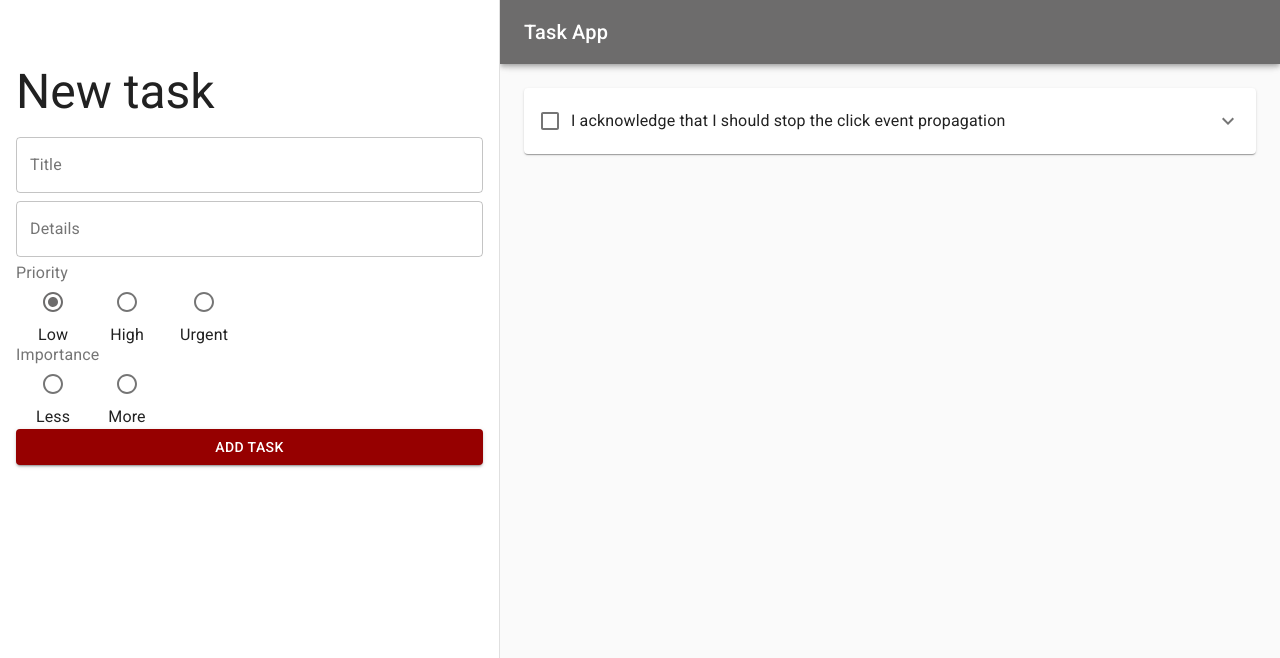
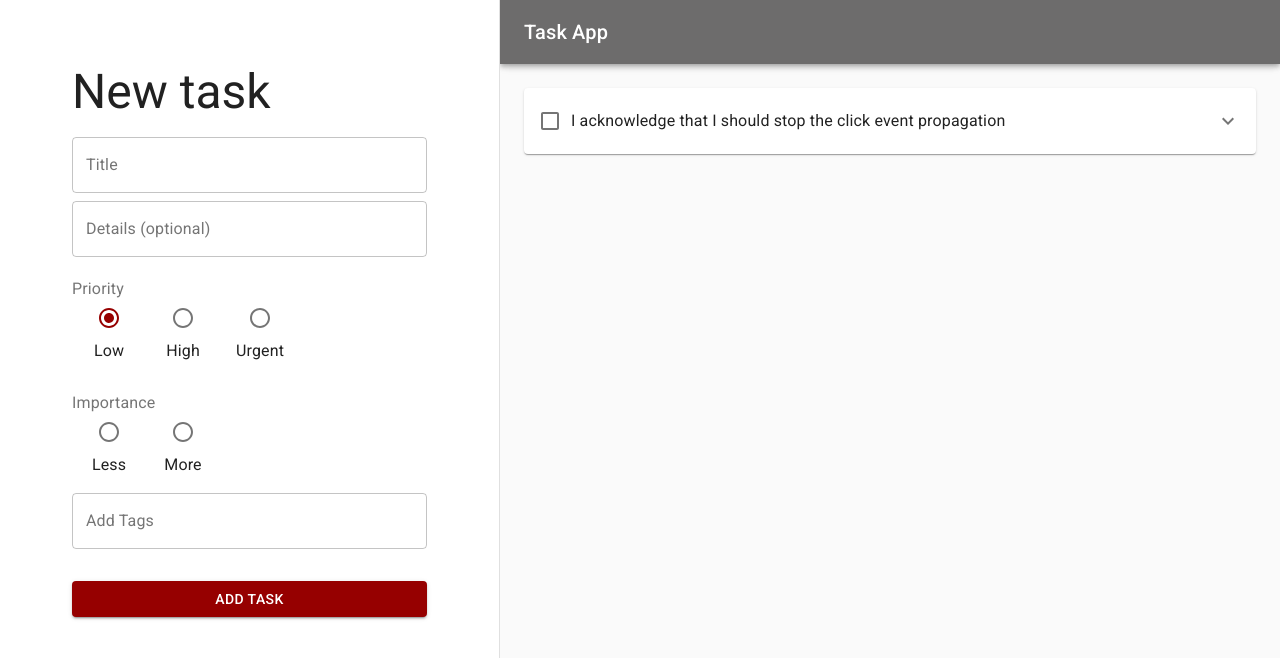
Before and after one commit to stevendelro/task-app, a React app in the folder client/: page / in a window 1280 px wide. Shown: the top 658 px of the page. Built offline with nearby package versions, Linux system fonts and the light colour scheme.

Commit message:
NewTaskForm now POSTs onSubmit and receives updated tasklist

```diff
--- a/client/src/components/MyDrawer/NewTaskForm.js
+++ b/client/src/components/MyDrawer/NewTaskForm.js
@@ -1,7 +1,8 @@
-import React from 'react';
+import React, { useState } from 'react';
+import { bindActionCreators } from 'redux';
 import { connect } from 'react-redux';
 import axios from 'axios';
-import { useFormik } from 'formik';
+import { addNewTask } from '../../actions/userActionCreators';
 import { makeStyles } from '@material-ui/core/styles';
 import TextField from '@material-ui/core/TextField';
 import Button from '@material-ui/core/Button';
@@ -11,111 +12,257 @@ import FormControl from '@material-ui/core/FormControl';
 import FormControlLabel from '@material-ui/core/FormControlLabel';
 import FormLabel from '@material-ui/core/FormLabel';
 import Typography from '@material-ui/core/Typography';
+import Grid from '@material-ui/core/Grid';
+import Box from '@material-ui/core/Box';
+import Chip from '@material-ui/core/Chip';
 
 const useStyles = makeStyles(theme => ({
   toolbar: theme.mixins.toolbar,
   form: {
-    padding: theme.spacing(0, 2),
+    padding: theme.spacing(0, 5),
+    [theme.breakpoints.down('sm')]: {
+      padding: theme.spacing(0, 3),
     },
-  usernameField: {
+    [theme.breakpoints.up('lg')]: {
+      padding: theme.spacing(0, 9),
+    },
+  },
+  chipBox: {
+    padding: theme.spacing(1),
+  },
+  textField: {
     paddingBottom: theme.spacing(1),
   },
-  emailField: {
-    paddingBottom: theme.spacing(1),
+  tagField: {
+    paddingBottom: theme.spacing(4),
   },
-  passwordField: {
-    paddingBottom: theme.spacing(1),
+  radioGroup: {
+    margin: theme.spacing(2, 2, 2, 0),
+  },
+  priorityGroup: {
+    display: 'flex',
+    flexDirection: 'row',
+    justifyContent: 'center',
+    alignItems: 'center',
   },
 }));
 
-function NewTaskForm() {
+const NewTaskForm = ({ addNewTask, userId, username }) => {
   const classes = useStyles();
+  const [taskTitle, setTaskTitle] = useState('');
+  const [taskDetails, setTaskDetails] = useState('');
+  const [tagString, setTagString] = useState('');
+  const [tagArray, setTagArray] = useState('');
 
+  const [primaryLevel, setPrimaryLevel] = useState('high');
+  const [primaryValue, setPrimaryValue] = useState(1);
+
+  const [importance, setImportance] = useState(null);
+  const [secondaryValue, setSecondaryValue] = useState(null);
+
+  const handleTaskTitle = event => {
+    console.log(`event`, event.target.value);
+    setTaskTitle(event.target.value);
+    console.log(`taskTitle`, taskTitle);
+  };
+  const handleTaskDetail = event => {
+    setTaskDetails(event.target.value);
+  };
+
+  const handlePrimaryChange = event => {
+    setPrimaryValue(Number(event.target.value));
+
+    if (event.target.value === 1) {
+      setPrimaryLevel('low');
+    }
+    if (event.target.value === 2) {
+      setPrimaryLevel('high');
+    }
+    if (event.target.value === 3) {
+      setPrimaryLevel('urgent');
+    }
+  };
+
+  const handleSecondaryChange = event => {
+    if (event.target.value === 'less') {
+      setImportance(event.target.value);
+      setSecondaryValue(1);
+    }
+    if (event.target.value === 'more') {
+      setImportance(event.target.value);
+      setSecondaryValue(2);
+    }
+  };
+
+  const handleAddTags = event => {
+    setTagString(event.target.value);
+    // BUG: setTagString is one key behind setting the state.
+    console.log(`tagString: `, tagString);
+    console.log('targetVal: ', event.target.value);
+    const wordArray = tagString.replace(/[ \t]/g, '').split(',');
+    setTagArray(wordArray);
+    console.log(`wordArray`, wordArray);
+  };
+
+  const handleTaskDataFormat = () => {
+    const withoutEmptyStrings = [];
+    tagArray.forEach(tagArrayItem => {
+      if (tagArrayItem.length !== 0) withoutEmptyStrings.push(tagArrayItem);
+    });
+    setTagArray(withoutEmptyStrings);
+  };
+
+  const resetForm = () => {
+    setTagString('');
+    setTaskTitle('');
+    setTaskDetails('');
+    setPrimaryLevel('low');
+    setPrimaryValue(1);
+    setImportance('less');
+    setSecondaryValue(1);
+  };
+
+  const HARDCODED_USER_ID = '60d37a2685024e535e0d3084'
+
+  const handleSubmit = async event => {
+    event.preventDefault();
+    console.log(`userId: `, userId);
+    try {
+      const tasklist = await axios.post(
+        `/user/task?userid=${HARDCODED_USER_ID}`,
+        {
+          author: username,
+          tasktitle: taskTitle,
+          details: taskDetails,
+          priority: {
+            primary: {
+              level: primaryLevel,
+              value: primaryValue,
+            },
+            secondary: {
+              importance: importance,
+              value: secondaryValue,
+            },
+          },
+          tags: [...tagArray],
+        }
+      );
+      resetForm()
+      console.log(`task`, tasklist);
+      addNewTask(tasklist);
+    } catch (error) {
+      console.error('ERROR IN CREATING A NEW TASK USER: ', error);
+      // Figure out a way to display to the user that an error occured here.
+    }
+  };
   return (
     <div>
       <div className={classes.toolbar} />
-      <form className={classes.form}>
+      <form className={classes.form} onSubmit={handleSubmit}>
         <Typography variant="h3" component="h1" gutterBottom>
           New task
         </Typography>
         <TextField
-          className={classes.emailField}
+          className={classes.textField}
           fullWidth
           label="Title"
           variant="outlined"
-          // {...formik.getFieldProps('email')}
-          // onChange={formik.handleChange}
-          // value={formik.values.email}
-          // error={formik.errors.email && Boolean(formik.touched.email)}
-          // helperText={formik.touched.email ? formik.errors.email : ''}
+          value={taskTitle}
+          onChange={handleTaskTitle}
         />
         <TextField
-          className={classes.passwordField}
+          className={classes.textField}
           fullWidth
-          label="Details"
+          label="Details (optional)"
           variant="outlined"
-          // {...formik.getFieldProps('password')}
-          // onChange={formik.handleChange}
-          // value={formik.values.password}
-          // error={formik.errors.password && Boolean(formik.touched.password)}
-          // helperText={formik.touched.password ? formik.errors.password : ''}
+          value={taskDetails}
+          onChange={handleTaskDetail}
         />
-        <FormControl component="fieldset">
+        <Grid
+          container
+          direction="column"
+          justify="center"
+          alignItems="flex-start">
+          <FormControl className={classes.radioGroup} component="fieldset">
             <FormLabel component="legend">Priority</FormLabel>
             <RadioGroup
               row
-            aria-label="position"
-            name="position"
-            defaultValue="top">
+              aria-label="priority"
+              name="priority"
+              value={primaryValue}
+              onChange={handlePrimaryChange}>
               <FormControlLabel
-              value="top"
-              control={<Radio color="primary" />}
+                value={1}
+                control={<Radio color="secondary" />}
                 label="Low"
                 labelPlacement="bottom"
               />
               <FormControlLabel
-              value="start"
-              control={<Radio color="primary" />}
+                value={2}
+                control={<Radio color="secondary" />}
                 label="High"
                 labelPlacement="bottom"
               />
               <FormControlLabel
-              value="bottom"
-              control={<Radio color="primary" />}
+                value={3}
+                control={<Radio color="secondary" />}
                 label="Urgent"
                 labelPlacement="bottom"
               />
             </RadioGroup>
+          </FormControl>
+
+          <FormControl className={classes.radioGroup} component="fieldset">
             <FormLabel component="legend">Importance</FormLabel>
             <RadioGroup
               row
               aria-label="position"
               name="position"
-            defaultValue="top">
+              value={importance}
+              onChange={handleSecondaryChange}>
               <FormControlLabel
-              value="start"
+                value="less"
+                numvalue={1}
                 control={<Radio color="primary" />}
                 label="Less"
                 labelPlacement="bottom"
               />
               <FormControlLabel
-              value="bottom"
+                value="more"
+                numvalue={2}
                 control={<Radio color="primary" />}
                 label="More"
                 labelPlacement="bottom"
               />
             </RadioGroup>
           </FormControl>
-        <Button type="submit" fullWidth variant="contained" color="secondary">
+        </Grid>
+        <TextField
+          className={classes.tagField}
+          fullWidth
+          label="Add Tags"
+          onChange={handleAddTags}
+          value={tagString}
+          variant="outlined"
+        />
+        <Button
+          type="submit"
+          onClick={handleTaskDataFormat}
+          fullWidth
+          variant="contained"
+          color="secondary">
           add task
         </Button>
       </form>
     </div>
   );
-}
+};
 
-const mapStateToProps = state => ({});
+const mapStateToProps = state => ({
+  userId: state.user.userId,
+  username: state.user.username,
+});
 
-const mapDispatchToProps = {};
-
+const mapDispatchToProps = dispatch =>
+  bindActionCreators({ addNewTask }, dispatch);
 export default connect(mapStateToProps, mapDispatchToProps)(NewTaskForm);
--- a/client/src/pages/Dashboard/index.js
+++ b/client/src/pages/Dashboard/index.js
@@ -21,10 +21,14 @@ function ResponsiveDrawer(props) {
   const classes = useStyles();
   const theme = useTheme();
   const isLargeScreenUp = useMediaQuery(theme.breakpoints.up('lg'));
+  const isSmallScreenDown = useMediaQuery(theme.breakpoints.down('sm'));
+  const isExtraSmallScreenDown = useMediaQuery(theme.breakpoints.down('xs'));
   const [mobileOpen, setMobileOpen] = React.useState(false);
 
   const handleDrawerToggle = () =>  setMobileOpen(!mobileOpen);
   if (isLargeScreenUp) drawerWidth = 500;
+  if (isSmallScreenDown) drawerWidth = 330;
+  if (isExtraSmallScreenDown) drawerWidth = 300;
 
   return (
     <div className={classes.root}>
--- a/client/src/reducers/userReducer.js
+++ b/client/src/reducers/userReducer.js
@@ -13,7 +13,6 @@ const initialState = {
 function userReducer(state = initialState, { type, payload }) {
   switch (type) {
     case actions.USER_SIGN_UP:
-      console.log(`PAYLOAD`, payload);
       return {
         ...state,
         userId: payload._id,
@@ -29,7 +28,11 @@ function userReducer(state = initialState, { type, payload }) {
     case actions.USER_DELETE:
       return state;
     case actions.TASK_CREATE:
-      return state;
+      console.log(`TASKLIST PAYLOAD: `, payload)
+      return {
+        ...state,
+        tasklist: [...state.tasklist, ...payload.data.tasklist]
+      };
     case actions.TASK_DELETE:
       return state;
     case actions.TASK_EDIT:
```
Also changed, not shown: 1 other file (tests, documents, lock files or other folders). Lines whose indentation alone changed are shown as unchanged.
